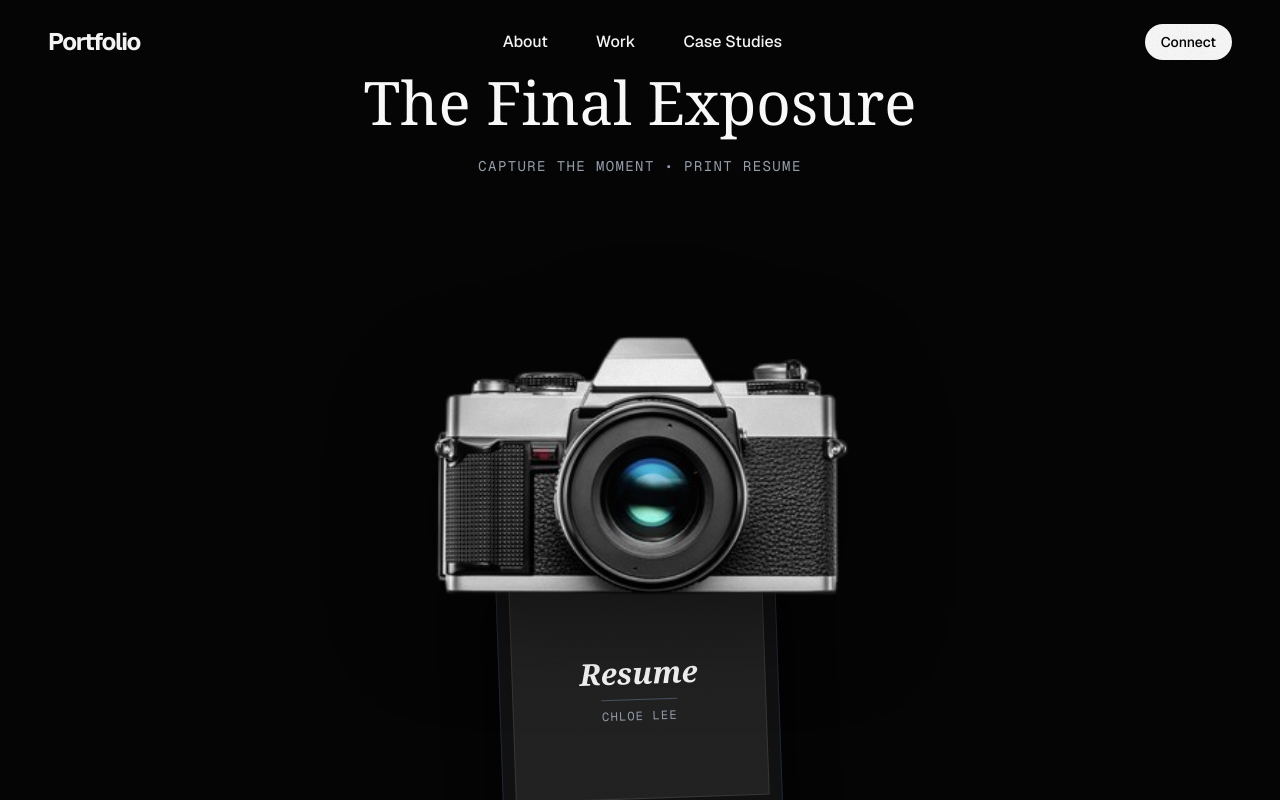
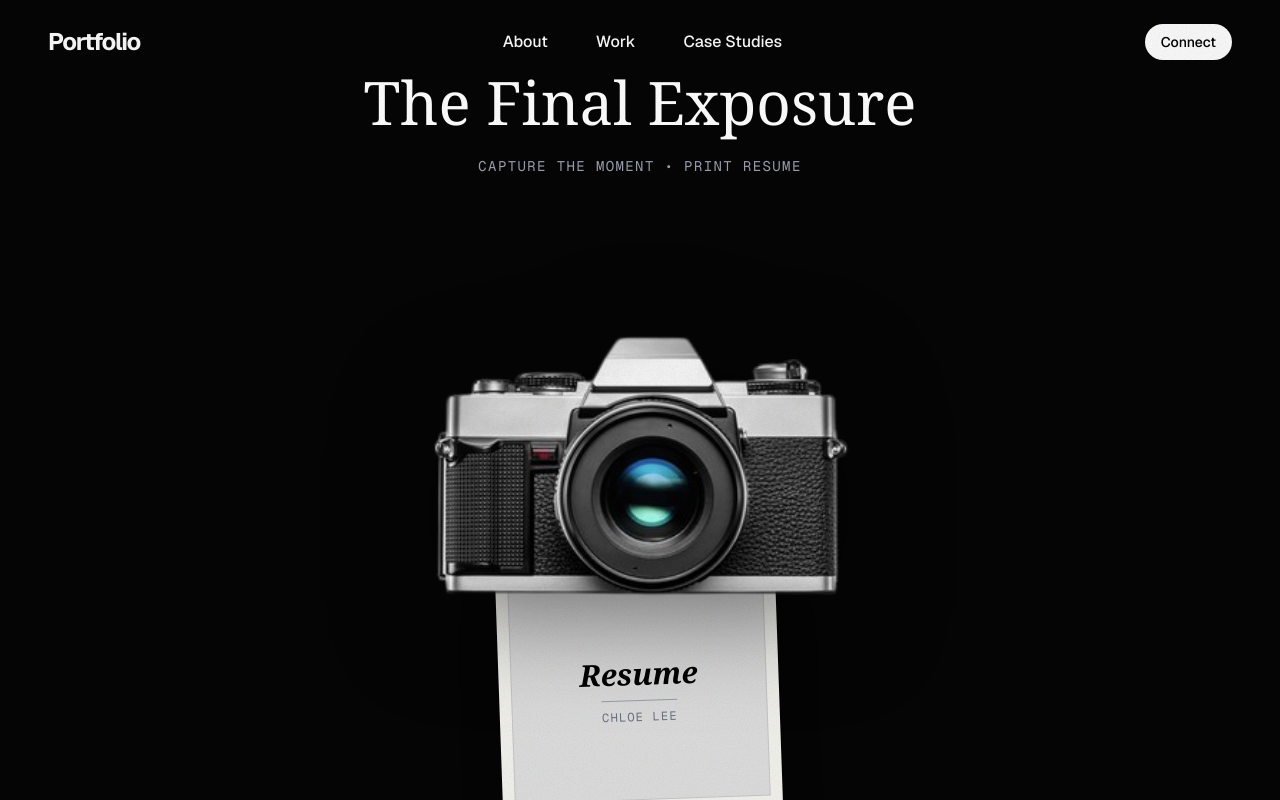
Before and after one commit to wwaiyyee/wwaiyyee, a Next.js app: page / in a window 1280 px wide. Both pictures are taken after a click on the button "Snap Photo". Shown: the part 5708-6508 px from the top of the page. Built offline with nearby package versions, Linux system fonts and the light colour scheme.

Commit message:
style: match printed resume buttons with dark theme

```diff
--- a/components/HomeView.tsx
+++ b/components/HomeView.tsx
@@ -536,18 +536,18 @@ export function HomeView({ onSelectProject }: { onSelectProject: (p: any) => voi
                             drag={photoPrinted}
                             dragMomentum={false}
                             whileDrag={{ scale: 1.05, cursor: 'grabbing', zIndex: 50, rotate: 0 }}
-                            className="w-full bg-[#111] p-3 shadow-[0_20px_50px_rgba(0,0,0,0.8)] flex flex-col items-center origin-center border border-gray-800"
+                            className="w-full bg-[#F2F2ED] p-3 shadow-2xl flex flex-col items-center origin-center"
                             style={{ rotate: '-2deg', cursor: photoPrinted ? 'grab' : 'default' }}
                         >
                             {/* Polaroid Image Area (Resume Preview) */}
-                            <div className="w-full h-[180px] md:h-[220px] bg-[#222] border border-white/10 flex flex-col items-center justify-center mb-4 relative overflow-hidden pointer-events-none">
-                                <span className="font-serif text-white text-2xl md:text-3xl font-bold italic mb-2">Resume</span>
-                                <span className="font-mono text-gray-400 text-[10px] md:text-xs tracking-widest uppercase border-t border-gray-600 pt-2">Chloe Lee</span>
+                            <div className="w-full h-[180px] md:h-[220px] bg-[#ddd] border border-black/10 flex flex-col items-center justify-center mb-4 relative overflow-hidden pointer-events-none">
+                                <span className="font-serif text-black text-2xl md:text-3xl font-bold italic mb-2">Resume</span>
+                                <span className="font-mono text-gray-500 text-[10px] md:text-xs tracking-widest uppercase border-t border-gray-400 pt-2">Chloe Lee</span>
                             </div>
                             {/* Action Buttons */}
                             <div className="flex gap-2 md:gap-4 w-full">
-                                <button onPointerDown={(e) => e.stopPropagation()} onClick={() => setIsResumeModalOpen(true)} className="flex-1 text-center bg-white text-black text-[10px] md:text-xs py-3 font-mono font-bold tracking-widest hover:bg-gray-200 transition-colors">REVIEW</button>
-                                <a onPointerDown={(e) => e.stopPropagation()} href="/Resume.pdf" download className="flex-1 text-center border-2 border-white text-white text-[10px] md:text-xs py-3 font-mono font-bold tracking-widest hover:bg-white/10 transition-colors">DOWNLOAD</a>
+                                <button onPointerDown={(e) => e.stopPropagation()} onClick={() => setIsResumeModalOpen(true)} className="flex-1 text-center bg-[#050505] text-white text-[10px] md:text-xs py-3 font-mono font-bold tracking-widest hover:bg-gray-900 transition-colors">REVIEW</button>
+                                <a onPointerDown={(e) => e.stopPropagation()} href="/Resume.pdf" download className="flex-1 text-center border-2 border-[#050505] text-[#050505] text-[10px] md:text-xs py-3 font-mono font-bold tracking-widest hover:bg-[#e0e0e0] transition-colors">DOWNLOAD</a>
                             </div>
                         </motion.div>
                     </div>
```
